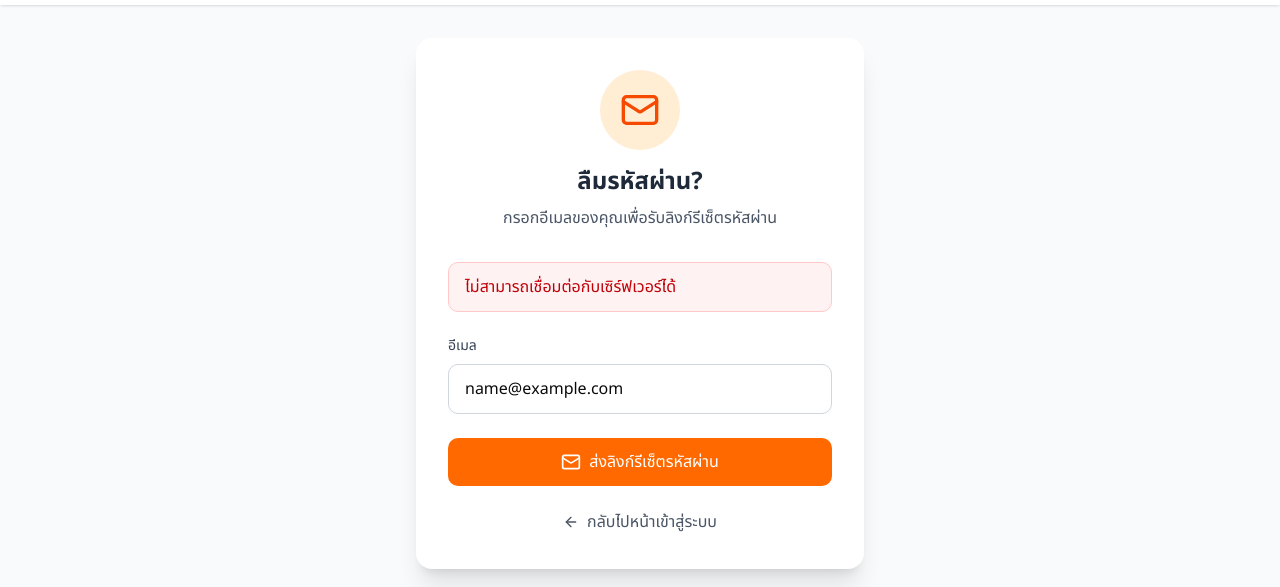
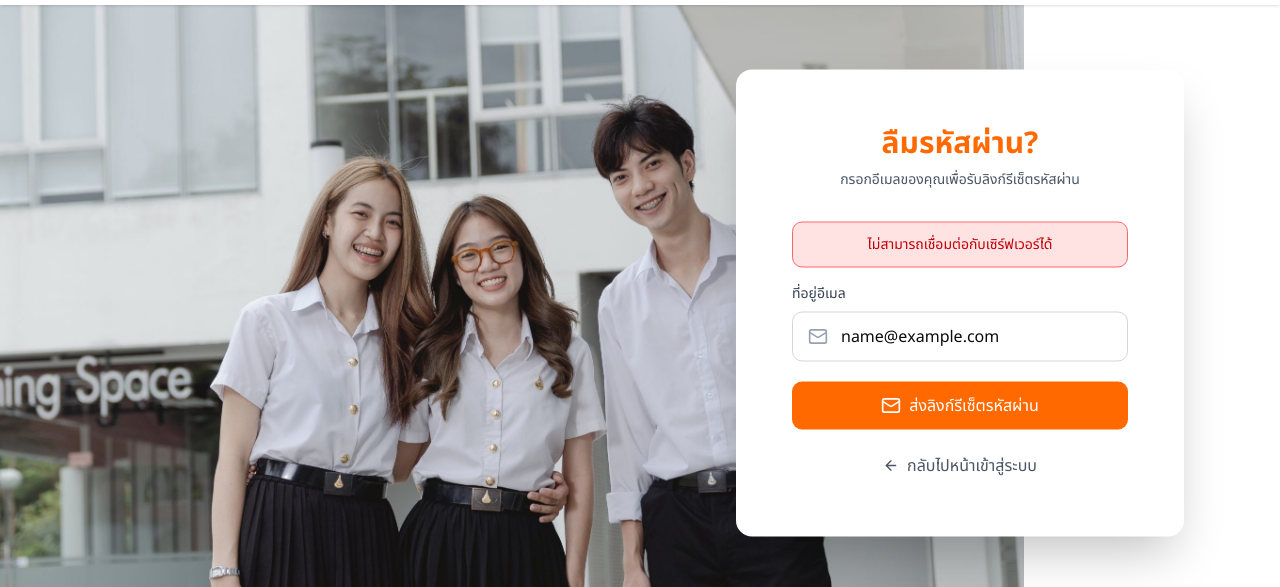
Before and after one commit to sut68/team02, a Next.js app: page /auth/forgot-password in a window 1280 px wide. Both pictures are taken after typing "name@example.com" into the empty fields and a click on the button "ส่งลิงก์รีเซ็ตรหัสผ่าน". Shown: the part 193-780 px from the top of the page. Built offline with nearby package versions, Linux system fonts and the light colour scheme; no server answers.

Commit message:
Update forgot password page

```diff
--- a/app/auth/forgot-password/ForgotPasswordClient.tsx
+++ b/app/auth/forgot-password/ForgotPasswordClient.tsx
@@ -40,32 +40,34 @@ export default function ForgotPasswordClient() {
 
   if (success) {
     return (
-      <div className="min-h-screen bg-gray-50 flex items-center justify-center p-4">
-        <div className="bg-white rounded-2xl shadow-xl p-8 max-w-md w-full text-center">
+      <div className="min-h-screen w-full">
+        <div className="relative w-full h-screen">
+          {/* Background Image */}
+          <div
+            className="absolute left-0 top-0 bottom-0 w-full md:w-4/5 bg-cover bg-center object-fit"
+            style={{ backgroundImage: "url('/25ver1.jpg')" }}
+          />
+          {/* Card */}
+          <div className="absolute right-8 md:right-16 lg:right-24 top-1/2 -translate-y-1/2 w-full max-w-md mx-4 md:mx-0">
+            <div className="bg-white rounded-2xl shadow-2xl p-10 md:p-14 text-center">
               <div className="mb-6">
                 <div className="w-20 h-20 bg-orange-100 rounded-full flex items-center justify-center mx-auto mb-4">
                   <Mail className="w-10 h-10 text-orange-600" />
                 </div>
-            <h1 className="text-2xl font-bold text-gray-800 mb-2">
-              ตรวจสอบอีเมลของคุณ
-            </h1>
+                <h1 className="text-3xl font-bold text-orange-500 mb-2">ตรวจสอบอีเมลของคุณ</h1>
                 <p className="text-gray-600">
-              หากอีเมล <span className="font-semibold text-orange-600">{email}</span> มีในระบบ
+                  หากอีเมล <span className="font-semibold text-orange-600">{email}</span> มีในระบบ<br />
                   เราได้ส่งลิงก์สำหรับรีเซ็ตรหัสผ่านไปแล้ว
                 </p>
               </div>
-
               <div className="bg-orange-50 border border-orange-200 rounded-lg p-4 mb-6">
                 <p className="text-sm text-orange-800">
                   <strong>กรุณาตรวจสอบ:</strong>
-              <br />
-              • กล่องจดหมาย Inbox
-              <br />
-              • โฟลเดอร์ Spam/Junk
+                  <br />• กล่องจดหมาย Inbox
+                  <br />• โฟลเดอร์ Spam/Junk
                   <br />• ลิงก์จะหมดอายุใน 1 ชั่วโมง
                 </p>
               </div>
-
               <Link
                 href="/auth/login"
                 className="inline-flex items-center gap-2 text-orange-600 hover:text-orange-700 font-medium"
@@ -75,54 +77,48 @@ export default function ForgotPasswordClient() {
               </Link>
             </div>
           </div>
+        </div>
+      </div>
     );
   }
 
   return (
-    <div className="min-h-screen bg-gray-50 flex items-center justify-center p-4">
-      <div className="bg-white rounded-2xl shadow-xl p-8 max-w-md w-full">
-        {/* Header */}
-        <div className="text-center mb-8">
-          <div className="w-20 h-20 bg-orange-100 rounded-full flex items-center justify-center mx-auto mb-4">
-            <Mail className="w-10 h-10 text-orange-600" />
-          </div>
-          <h1 className="text-2xl font-bold text-gray-800 mb-2">
+    <div className="min-h-screen w-full">
+      <div className="relative w-full h-screen">
+        {/* Background Image */}
+        <div
+          className="absolute left-0 top-0 bottom-0 w-full md:w-4/5 bg-cover bg-center object-fit"
+          style={{ backgroundImage: "url('/25ver1.jpg')" }}
+        />
+        {/* Card */}
+        <div className="absolute right-8 md:right-16 lg:right-24 top-1/2 -translate-y-1/2 w-full max-w-md mx-4 md:mx-0">
+          <div className="bg-white rounded-2xl shadow-2xl p-10 md:p-14">
+            <h1 className="text-3xl font-bold text-orange-500 text-center mb-2">
               ลืมรหัสผ่าน?
             </h1>
-          <p className="text-gray-600">
+            <p className="text-gray-600 text-center text-sm mb-8">
               กรอกอีเมลของคุณเพื่อรับลิงก์รีเซ็ตรหัสผ่าน
             </p>
-        </div>
-
-        {/* Form */}
-        <form onSubmit={handleSubmit} className="space-y-6">
-          {/* Error Message */}
             {error && (
-            <div className="bg-red-50 border border-red-200 text-red-700 px-4 py-3 rounded-lg">
+              <div className="mb-4 p-3 bg-red-100 border border-red-400 text-red-700 rounded-lg text-sm text-center">
                 {error}
               </div>
             )}
-
-          {/* Email Input */}
+            <form onSubmit={handleSubmit} className="space-y-5">
               <div>
-            <label
-              htmlFor="email"
-              className="block text-sm font-medium text-gray-700 mb-2"
-            >
-              อีเมล
-            </label>
+                <label className="block text-sm text-gray-700 mb-2">ที่อยู่อีเมล</label>
+                <div className="relative">
+                  <Mail className="absolute left-4 top-1/2 -translate-y-1/2 w-5 h-5 text-gray-400" />
                   <input
+                    type="email"
                     id="email"
-              type="email"
                     value={email}
                     onChange={(e) => setEmail(e.target.value)}
-              placeholder="your.email@example.com"
-              required
-              className="w-full px-4 py-3 border border-gray-300 rounded-lg focus:ring-2 focus:ring-orange-500 focus:border-transparent"
+                    placeholder="justin.alumni@gmail.com"
+                    className="w-full pl-12 pr-4 py-3 border border-gray-300 rounded-lg focus:outline-none focus:ring-2 focus:ring-orange-500"
                   />
                 </div>
-
-          {/* Submit Button */}
+              </div>
               <button
                 type="submit"
                 disabled={loading}
@@ -141,8 +137,6 @@ export default function ForgotPasswordClient() {
                 )}
               </button>
             </form>
-
-        {/* Back to Login */}
             <div className="mt-6 text-center">
               <Link
                 href="/auth/login"
@@ -154,5 +148,7 @@ export default function ForgotPasswordClient() {
             </div>
           </div>
         </div>
+      </div>
+    </div>
   );
 }
```
Lines whose indentation alone changed are shown as unchanged.
